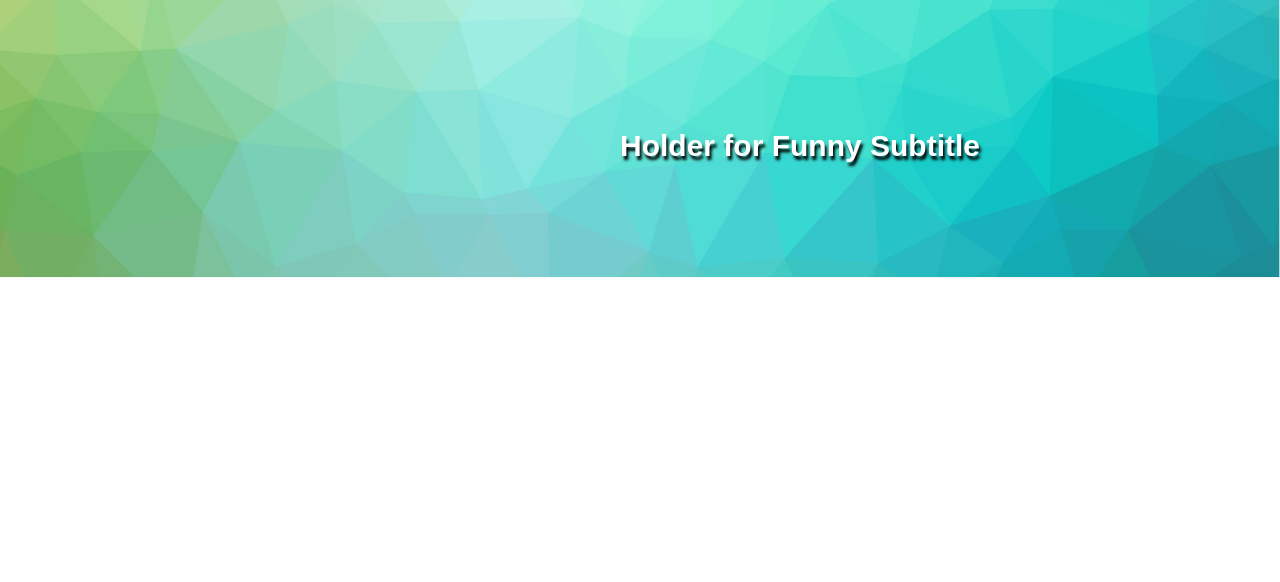
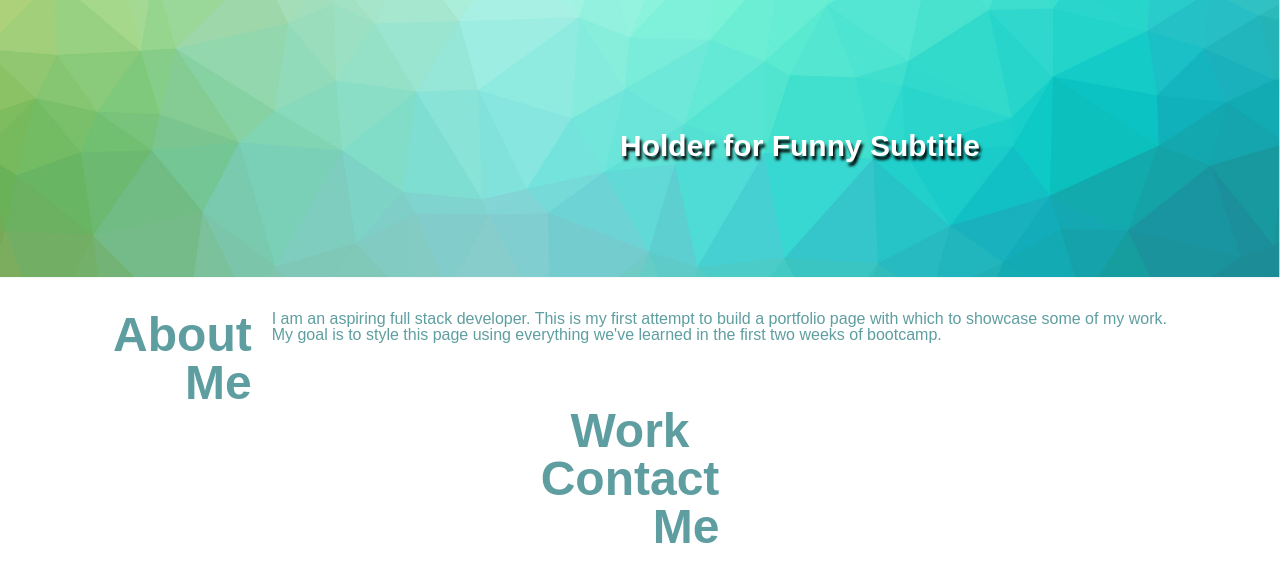
Before and after one commit to ssiegelman15/Portfolio, a plain HTML site: page index.html in a window 1280 px wide. Shown: the part 172-754 px from the top of the page. Drawn offline with Linux system fonts and the light colour scheme.

Commit message:
began adding main content

```diff
--- a/assets/css/style.css
+++ b/assets/css/style.css
@@ -59,6 +59,21 @@ h2 {
   text-shadow: 2px 4px 3px black;
 }
 
+section {
+  display: flex;
+  flex-wrap: wrap;
+  flex-direction: row;
+  justify-content: center;
+  color: cadetblue;
+}
+
+h3 {
+  font-size: 48px;
+  display: flex;
+  text-align: right;
+  padding-right: 20px;
+}
+
 /* Class Styling */
 .hdr-col1 {
   display: flex;
--- a/index.html
+++ b/index.html
@@ -18,13 +18,13 @@
     <nav class="hdr-col2">
       <ul>
         <li>
-          <a href="#">About Me</a>
+          <a href="#about-me">About Me</a>
         </li>
         <li>
-          <a href="#">Work</a>
+          <a href="#work">Work</a>
         </li>
         <li>
-          <a href="#">Contact Me</a>
+          <a href="#contact-me">Contact Me</a>
         </li>
         <li>
           <a href="#">Resume</a>
@@ -32,9 +32,39 @@
       </ul>
     </nav>
   </header>
+
   <div class="container">
     <img src="./assets/images/Banner Image.jpg" class="banner">
     <h2>Holder for Funny Subtitle</h2>
   </div>
+
+  <main>
+    <section id="about-me">
+      <h3>
+        About<br> Me
+      </h3>
+      <p>
+        I am an aspiring full stack developer. This is my first attempt to build a portfolio page with which to showcase some of my work.<br>
+        My goal is to style this page using everything we've learned in the first two weeks of bootcamp.<br>
+      </p>
+    </section>
+    <section id="work">
+      <h3>
+        Work
+      </h3>
+      <div>
+        <!-- Main text here -->
+      </div>
+    </section>
+    <section class="contact-me">
+      <h3>
+        Contact<br> Me
+      </h3>
+      <p>
+        <!-- Main text here -->
+      </p>
+    </section>
+
+  </main>
 </body>
 </html>
```
